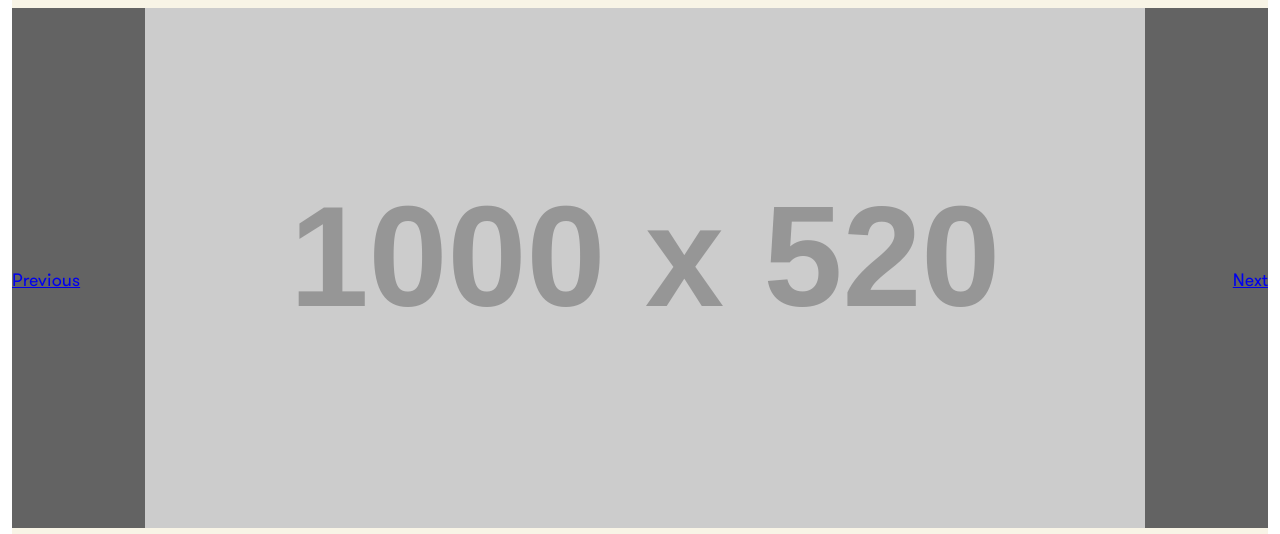
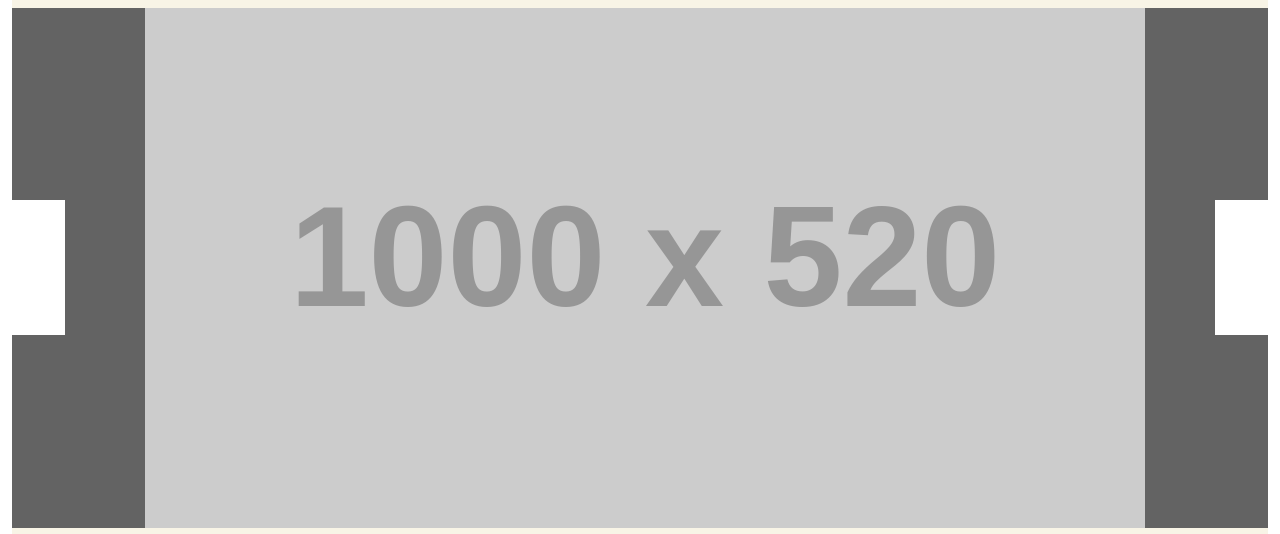
Before and after one commit to Minasokoni/coasties, a PHP site: page / in a window 1280 px wide. Shown: the part 184-718 px from the top of the page. Run offline with PHP 8.4, Linux system fonts and the light colour scheme; grey boxes labelled with a size stand in for pictures from a placeholder-image service; some libraries are stand-ins or nearby versions.

Commit message:
updated slider

```diff
--- a/css/main.css
+++ b/css/main.css
@@ -241,6 +241,11 @@ ul {
 #slider a.nav {
 	position: absolute;
 	z-index:999;
+	width:53px;
+	height:135px;
+	background:#fff;
+	margin-top:-68px;
+	text-indent:-9999px;
 }
 a.nav.prev {
 	left:0;
@@ -250,6 +255,7 @@ a.nav.next {
 	right:0;
 	top:50%;
 }
+
 #slider {
 	width:100%;
 	height:520px;
```
